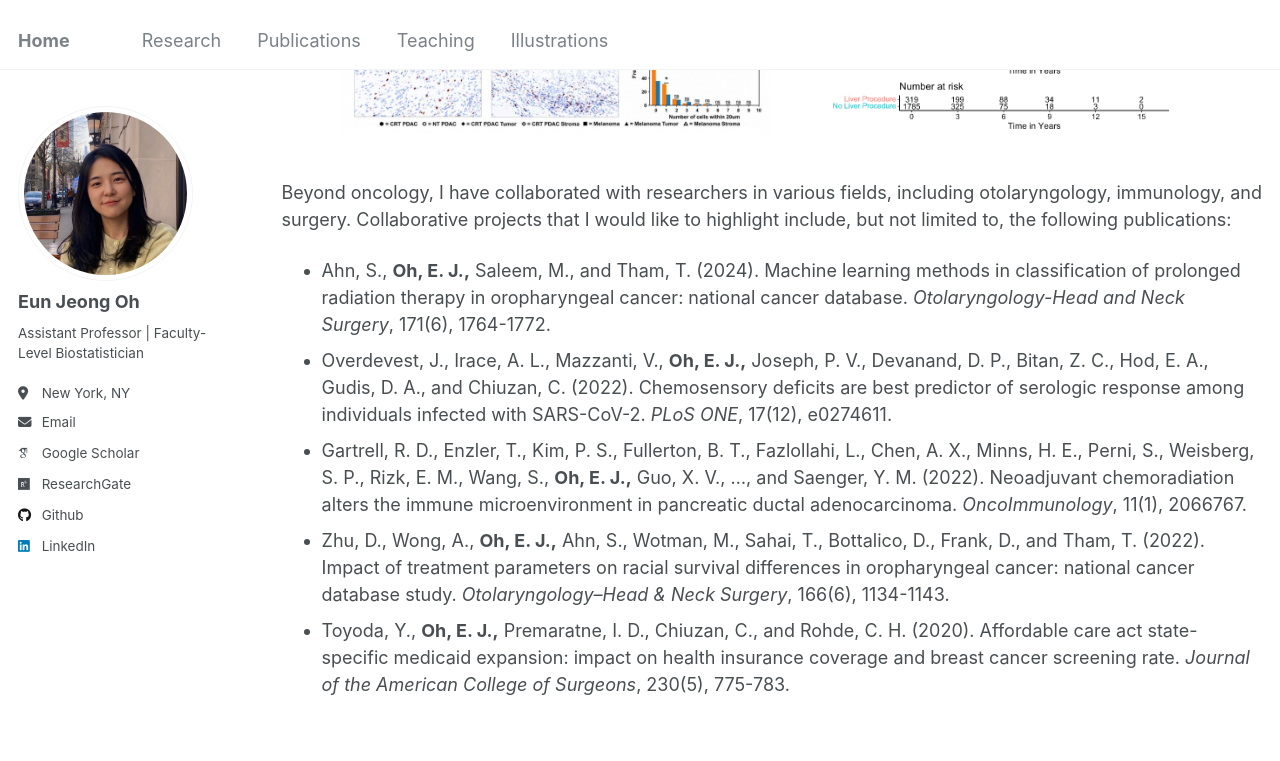
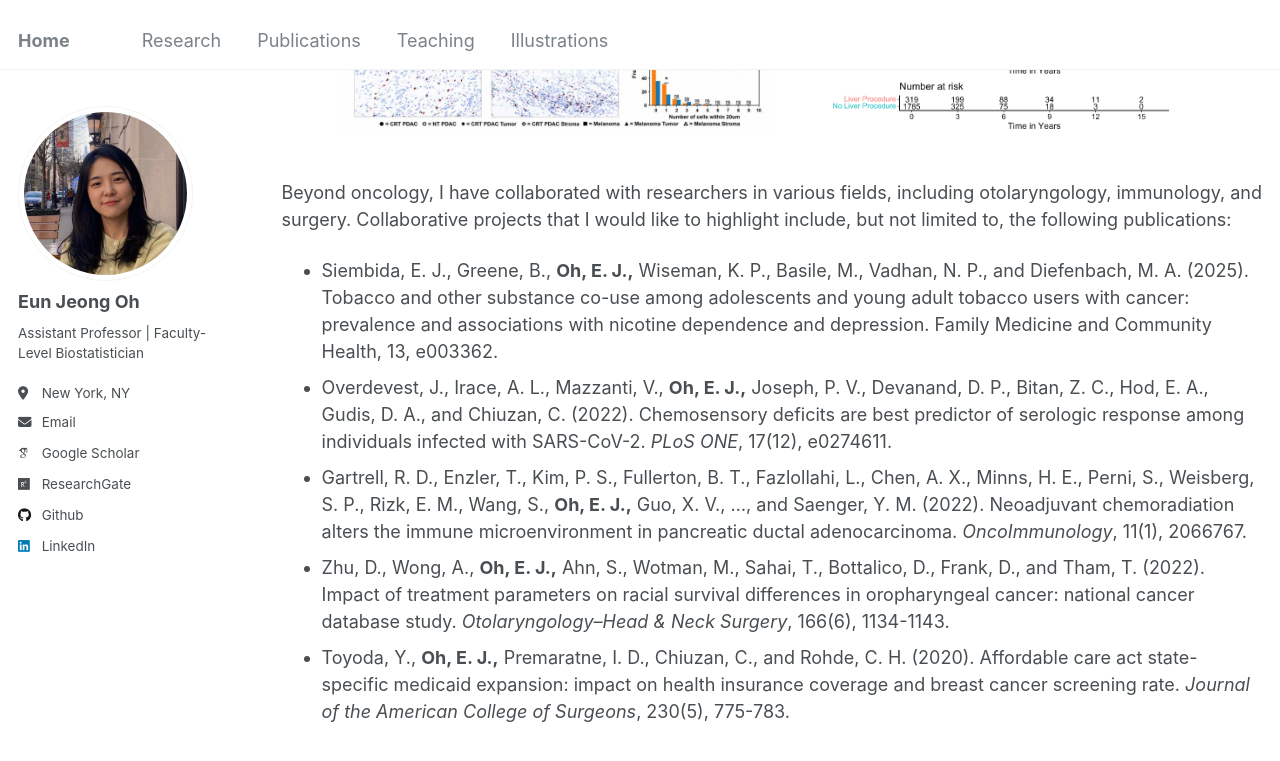
Before and after one commit to oheunj/oheunj.github.io, a Jekyll site: the page built from _pages/research.md, in a window 1280 px wide and 900 px high, scrolled down 1618 px. Shown: the top 761 px of the window. Built offline with Jekyll 4.4.1, drawn with Linux system fonts in a browser that asks for light colours; some web fonts are replaced.

Commit message:
Update research.md

```diff
--- a/_pages/research.md
+++ b/_pages/research.md
@@ -45,7 +45,7 @@
 
 Beyond oncology, I have collaborated with researchers in various fields, including otolaryngology, immunology, and surgery. Collaborative projects that I would like to highlight include, but not limited to, the following publications:
 
-* Ahn, S., __Oh, E. J.,__ Saleem, M., and Tham, T. (2024). Machine learning methods in classification of prolonged radiation therapy in oropharyngeal cancer: national cancer database. _Otolaryngology-Head and Neck Surgery_, 171(6), 1764-1772.
+* Siembida, E. J., Greene, B., __Oh, E. J.,__ Wiseman, K. P., Basile, M., Vadhan, N. P., and Diefenbach, M. A. (2025). Tobacco and other substance co-use among adolescents and young adult tobacco users with cancer: prevalence and associations with nicotine dependence and depression. Family Medicine and Community Health, 13, e003362.
 * Overdevest, J., Irace, A. L., Mazzanti, V., __Oh, E. J.,__ Joseph, P. V., Devanand, D. P., Bitan, Z. C., Hod, E. A., Gudis, D. A., and Chiuzan, C. (2022). Chemosensory deficits are best predictor of serologic response among individuals infected with SARS-CoV-2. _PLoS ONE_, 17(12), e0274611.
 * Gartrell, R. D., Enzler, T., Kim, P. S., Fullerton, B. T., Fazlollahi, L., Chen, A. X., Minns, H. E., Perni, S., Weisberg, S. P., Rizk, E. M., Wang, S., __Oh, E. J.,__ Guo, X. V., ..., and Saenger, Y. M. (2022). Neoadjuvant chemoradiation alters the immune microenvironment in pancreatic ductal adenocarcinoma. _OncoImmunology_, 11(1), 2066767.
 * Zhu, D., Wong, A., __Oh, E. J.,__ Ahn, S., Wotman, M., Sahai, T., Bottalico, D., Frank, D., and Tham, T. (2022). Impact of treatment parameters on racial survival differences in oropharyngeal cancer: national cancer database study. _Otolaryngology--Head & Neck Surgery_, 166(6), 1134-1143.
```
